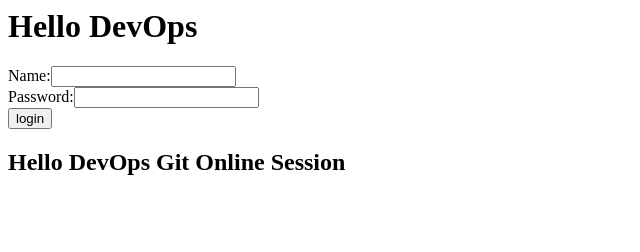
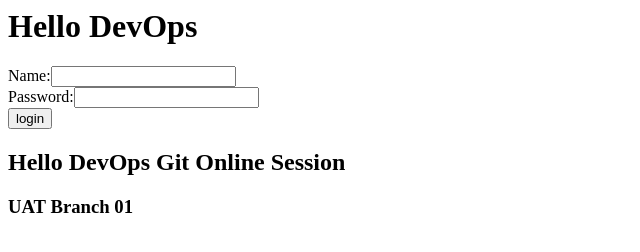
Before and after one commit to RiteshDevOpsTrainer/feb2020, a plain HTML site: page WebContent/index.html in a window 1280 px wide. Shown: the whole page, without its empty margins (0-640 px from the left). Drawn offline with Linux system fonts and the light colour scheme.

Commit message:
uat commit 01

```diff
--- a/WebContent/index.html
+++ b/WebContent/index.html
@@ -7,3 +7,4 @@ Password:<input type="password" name="userPass"/><br/>
 </form>
 
 <h2>Hello DevOps Git Online Session </h2>
+<h3> UAT Branch 01 </h3>
```
